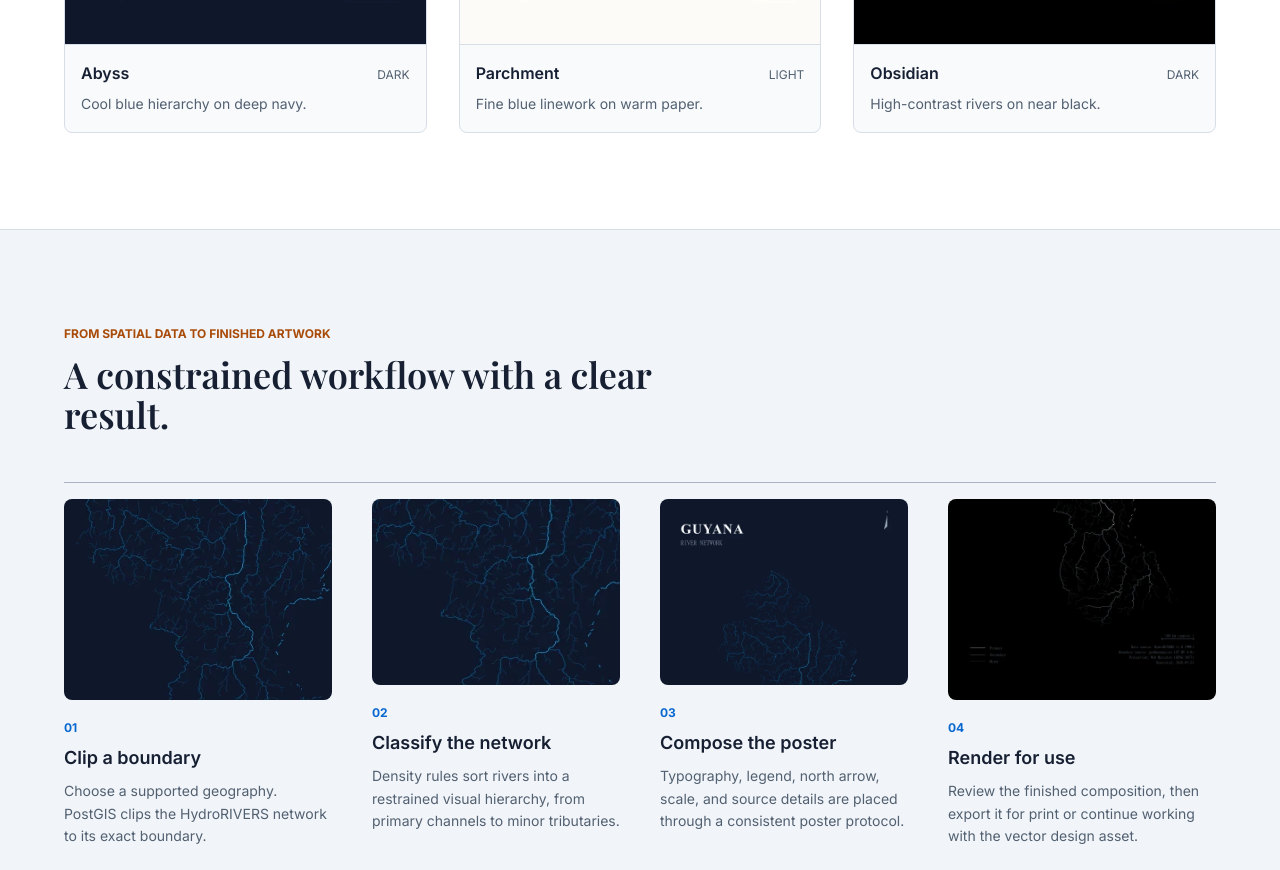
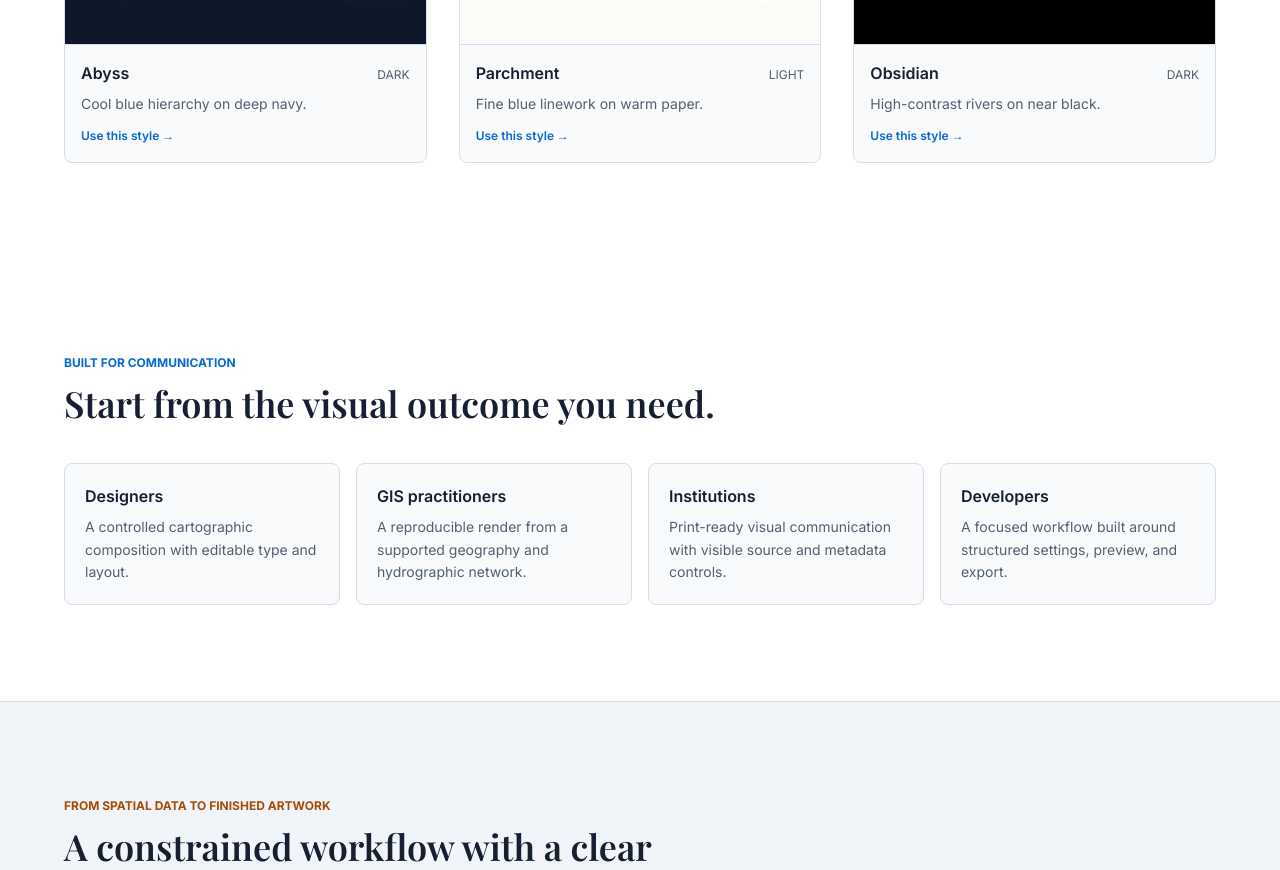
Before and after one commit to slyberia/hydrographic-poster-generator, a Next.js app in the folder frontend/: page /poster in a window 1280 px wide. Shown: the part 1600-2470 px from the top of the page. Built offline with nearby package versions, Linux system fonts and the light colour scheme.

Commit message:
Complete Milestone D phases 6 and 7

```diff
--- a/frontend/src/app/poster/page.tsx
+++ b/frontend/src/app/poster/page.tsx
@@ -97,6 +97,9 @@ export default function PosterLandingPage() {
               >
                 Create a poster
               </Link>
+              <Link href="#examples" className="ml-4 inline-flex min-h-12 items-center justify-center rounded-lg border border-[var(--ui-border-strong)] px-5 py-3 text-sm font-semibold text-[var(--ui-text)] transition-colors hover:bg-white/70">
+                Explore examples
+              </Link>
             </div>
           </div>
 
@@ -129,7 +132,7 @@ export default function PosterLandingPage() {
         </div>
       </section>
 
-      <section className="bg-[var(--ui-panel)] px-5 py-20 sm:px-8 lg:py-24">
+      <section id="examples" className="bg-[var(--ui-panel)] px-5 py-20 sm:px-8 lg:py-24">
         <div className="mx-auto max-w-6xl">
           <div className="mb-10 max-w-2xl">
             <p className="mb-3 text-xs font-bold uppercase text-[var(--ui-action)]">
@@ -175,8 +178,31 @@ export default function PosterLandingPage() {
                   <p className="mt-2 hidden text-sm leading-relaxed text-[var(--ui-text-muted)] sm:block">
                     {poster.description}
                   </p>
+                  <Link href={`/studio?palette=${poster.palette.toLowerCase()}`} className="mt-3 inline-flex text-xs font-semibold text-[var(--ui-action)] hover:underline">
+                    Use this style →
+                  </Link>
                 </figcaption>
               </figure>
+            ))}
+          </div>
+        </div>
+      </section>
+
+      <section className="bg-[var(--ui-panel)] px-5 py-20 sm:px-8 lg:py-24">
+        <div className="mx-auto max-w-6xl">
+          <p className="mb-3 text-xs font-bold uppercase text-[var(--ui-action)]">Built for communication</p>
+          <h2 className="max-w-2xl text-3xl font-semibold text-[var(--ui-text)] sm:text-4xl" style={{ fontFamily: "var(--font-playfair), 'Playfair Display', serif" }}>Start from the visual outcome you need.</h2>
+          <div className="mt-10 grid gap-4 sm:grid-cols-2 lg:grid-cols-4">
+            {[
+              ["Designers", "A controlled cartographic composition with editable type and layout."],
+              ["GIS practitioners", "A reproducible render from a supported geography and hydrographic network."],
+              ["Institutions", "Print-ready visual communication with visible source and metadata controls."],
+              ["Developers", "A focused workflow built around structured settings, preview, and export."],
+            ].map(([audience, description]) => (
+              <article key={audience} className="rounded-lg border border-[var(--ui-border)] bg-[var(--ui-surface-muted)] p-5">
+                <h3 className="font-semibold text-[var(--ui-text)]">{audience}</h3>
+                <p className="mt-2 text-sm leading-relaxed text-[var(--ui-text-muted)]">{description}</p>
+              </article>
             ))}
           </div>
         </div>
--- a/frontend/src/app/studio/page.tsx
+++ b/frontend/src/app/studio/page.tsx
@@ -63,17 +63,21 @@ export default function Page() {
   const [bootError, setBootError] = useState<string | null>(null);
 
   const [settings, setSettings] = useState<PosterSettings>(() => {
+    let initial = DEFAULT_SETTINGS as unknown as PosterSettings;
     if (typeof window !== "undefined") {
       try {
         const saved = localStorage.getItem("hydrorivers_settings");
         if (saved) {
-          return migratePosterSettings(JSON.parse(saved)) as unknown as PosterSettings;
+          initial = migratePosterSettings(JSON.parse(saved)) as unknown as PosterSettings;
         }
       } catch (err) {
         console.warn("Failed to load settings", err);
       }
     }
-    return DEFAULT_SETTINGS as unknown as PosterSettings;
+    const palette = typeof window !== "undefined" ? new URLSearchParams(window.location.search).get("palette") : null;
+    return palette
+      ? { ...initial, style: { ...initial.style!, mode: "standard", preset_id: palette, overrides: {} } }
+      : initial;
   });
   const [exportSettings, setExportSettings] = useState<ExportSettings>(DEFAULT_EXPORT);
 
@@ -101,12 +105,18 @@ export default function Page() {
         // Align defaults with whatever the registry actually serves.
         setSettings((s) => ({
           ...s,
-          density_preset: pre.density[0]?.id ?? s.density_preset,
+          density_preset: pre.density.some((preset) => preset.id === s.density_preset)
+            ? s.density_preset
+            : pre.density[0]?.id ?? s.density_preset,
           style: {
             ...s.style!,
-            preset_id: pre.palette[0]?.id ?? s.style?.preset_id ?? "abyss",
+            preset_id: pre.palette.some((preset) => preset.id === s.style?.preset_id)
+              ? s.style?.preset_id ?? "abyss"
+              : pre.palette[0]?.id ?? s.style?.preset_id ?? "abyss",
           },
-          typography: pre.typography[0]?.id ?? s.typography,
+          typography: pre.typography.some((preset) => preset.id === s.typography)
+            ? s.typography
+            : pre.typography[0]?.id ?? s.typography,
         }));
       })
       .catch((err) => {
--- a/frontend/src/components/ControlPanel.tsx
+++ b/frontend/src/components/ControlPanel.tsx
@@ -16,6 +16,7 @@ import { Tooltip } from "@/components/Tooltip";
 import QAChecklist from "./QAChecklist";
 import ColorPickerPopover from "./ColorPickerPopover";
 import { setTypographyOverride } from "@/lib/settings";
+import StudioWorkflow from "./StudioWorkflow";
 
 export interface PosterSettings {
   geography_id: string;
@@ -151,9 +152,10 @@ export default function ControlPanel({
 
   return (
     <div className="flex h-full flex-col gap-5 overflow-y-auto px-5 py-4">
+      <StudioWorkflow settings={settings} exportSettings={exportSettings} />
       {/* ── Place ── */}
       <section className="animate-fade-in" style={{ animationDelay: "0.05s" }}>
-        <h2 className="section-header mb-2.5">Place</h2>
+        <h2 className="section-header mb-2.5">01 · Geography</h2>
         <div className="space-y-2.5">
           <div>
             <label htmlFor="region" className="glass-label">
@@ -241,7 +243,7 @@ export default function ControlPanel({
 
       {/* ── Appearance ── */}
       <section className="animate-fade-in" style={{ animationDelay: "0.1s" }}>
-        <h2 className="section-header mb-2.5">Appearance</h2>
+        <h2 className="section-header mb-2.5">02–03 · Network and visual style</h2>
         <div className="space-y-2.5">
           <div>
             <label htmlFor="density" className="glass-label">
@@ -704,7 +706,7 @@ export default function ControlPanel({
 
       {/* ── Content ── */}
       <section className="animate-fade-in" style={{ animationDelay: "0.15s" }}>
-        <h2 className="section-header mb-2.5">Content</h2>
+        <h2 className="section-header mb-2.5">04 · Typography and metadata</h2>
         <div className="space-y-2.5">
           <div>
             <label htmlFor="title" className="glass-label">
@@ -792,7 +794,7 @@ export default function ControlPanel({
       {/* ── Layout ── */}
       <section className="animate-fade-in" style={{ animationDelay: "0.22s" }}>
         <div className="flex items-center justify-between mb-2.5">
-          <h2 className="section-header !mb-0">Layout</h2>
+          <h2 className="section-header !mb-0">04 · Layout refinements</h2>
           {Object.keys(settings.layout_overrides || {}).length > 0 && (
             <Tooltip content="Reset all manual position overrides">
               <button
@@ -893,7 +895,7 @@ export default function ControlPanel({
         className="mt-auto border-t border-[var(--ui-border)] pt-4 animate-fade-in"
         style={{ animationDelay: "0.25s" }}
       >
-        <h2 className="section-header mb-2.5">Export</h2>
+        <h2 className="section-header mb-2.5">06 · Export</h2>
         <div className="space-y-2.5">
           <div className="flex gap-2">
             <div className="flex-1">
--- /dev/null
+++ b/frontend/src/components/StudioWorkflow.tsx
@@ -0,0 +1,49 @@
+"use client";
+
+import { useState } from "react";
+
+import type { ExportSettings, PosterSettings } from "./ControlPanel";
+
+type StudioWorkflowProps = {
+  settings: PosterSettings;
+  exportSettings: ExportSettings;
+};
+
+const STEPS = [
+  "Choose geography",
+  "Choose density and classification",
+  "Choose visual style",
+  "Configure typography and metadata",
+  "Preview",
+  "Export",
+];
+
+export default function StudioWorkflow({ settings, exportSettings }: StudioWorkflowProps) {
+  const [copied, setCopied] = useState(false);
+  const activeStep = !settings.geography_id ? 1 : 5;
+
+  const copyConfiguration = async () => {
+    const configuration = JSON.stringify({ settings, export: exportSettings }, null, 2);
+    await navigator.clipboard.writeText(configuration);
+    setCopied(true);
+    window.setTimeout(() => setCopied(false), 1800);
+  };
+
+  return (
+    <section className="rounded-md border border-[var(--ui-border)] bg-[var(--ui-surface-muted)] p-3" aria-labelledby="workflow-title">
+      <div className="flex items-center justify-between gap-3">
+        <h2 id="workflow-title" className="section-header !mb-0">Poster workflow</h2>
+        <button type="button" onClick={() => void copyConfiguration()} className="text-[10px] font-semibold text-[var(--ui-action)] hover:underline">
+          {copied ? "Copied setup" : "Copy setup"}
+        </button>
+      </div>
+      <ol className="mt-2 grid grid-cols-2 gap-x-2 gap-y-1 text-[10px] text-[var(--ui-text-muted)]">
+        {STEPS.map((step, index) => {
+          const number = index + 1;
+          return <li key={step} className={number === activeStep ? "font-semibold text-[var(--ui-text)]" : ""}><span className="mr-1 font-mono text-[var(--ui-action)]">{String(number).padStart(2, "0")}</span>{step}</li>;
+        })}
+      </ol>
+      <p className="mt-2 text-[10px] leading-relaxed text-[var(--ui-text-muted)]">{settings.geography_id ? `Preview and export use the current ${exportSettings.export_format.toUpperCase()} configuration.` : "Select a supported geography to begin rendering."}</p>
+    </section>
+  );
+}
```
Also changed, not shown: 2 other files (tests, documents, lock files or other folders).
